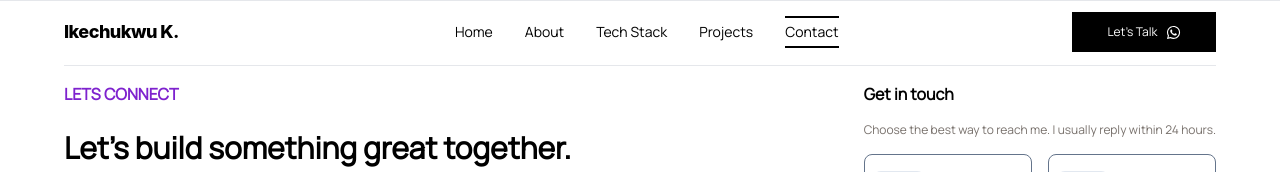
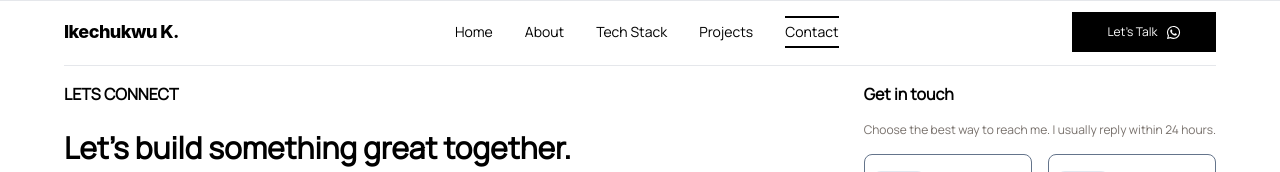
Before and after one commit to Aikaykalu17/portfolio, a React (Vite) app: page /contact in a window 1280 px wide. Shown: the top 172 px of the page. Built offline with nearby package versions, Linux system fonts and the light colour scheme.

Commit message:
Initial commit

```diff
--- a/src/components/Contact.jsx
+++ b/src/components/Contact.jsx
@@ -14,7 +14,7 @@ function Contact() {
       <div className="flex flex-col w-[90%] mx-auto border-t py-4 gap-4 md:h-full md:justify-between xl:h-dvh">
         <div className="flex flex-col justify-between gap-4 border-slate-200 md:h-full md:justify-around xl:flex xl:flex-row xl:justify-between">
           <div className="flex flex-col gap-6">
-            <p className="font-bold text-purple-700">LETS CONNECT</p>
+            <p className="font-bold text-black ">LETS CONNECT</p>
             <h1 className="text-3xl font-bold">
               Let's build something great together.
             </h1>
```
